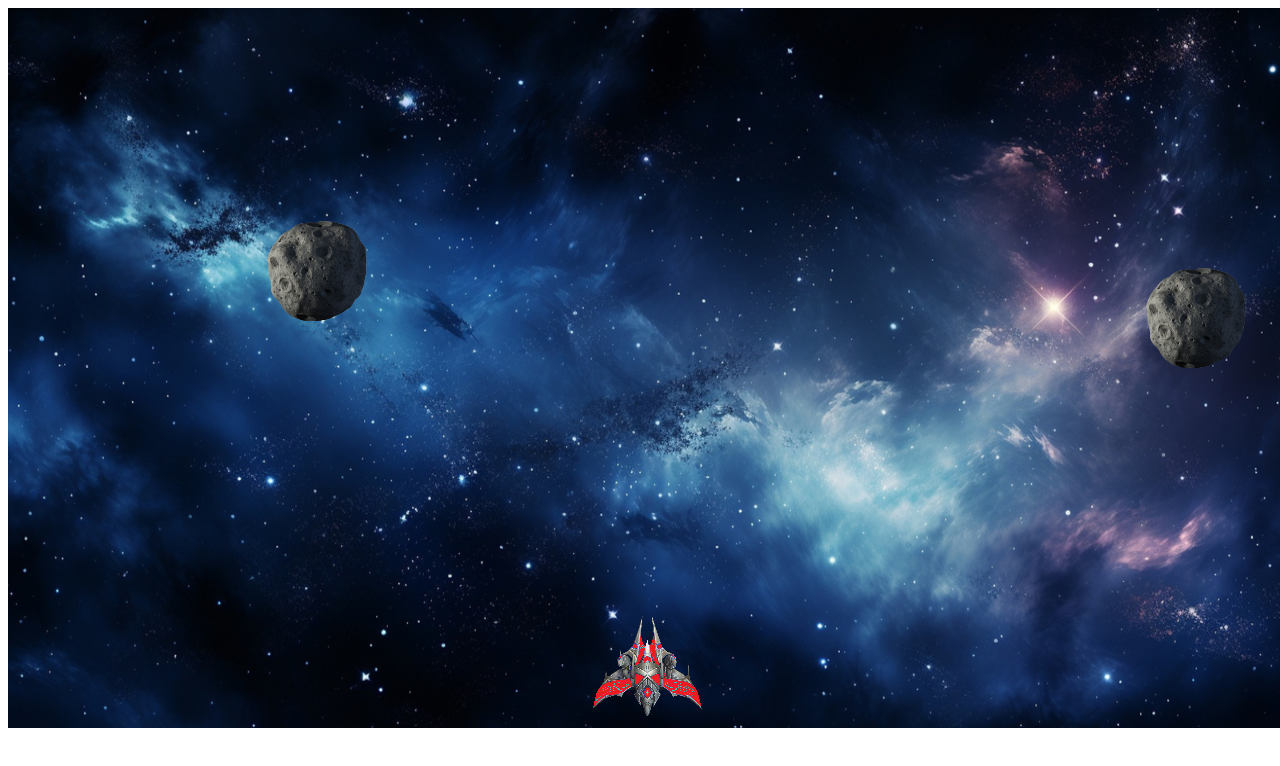
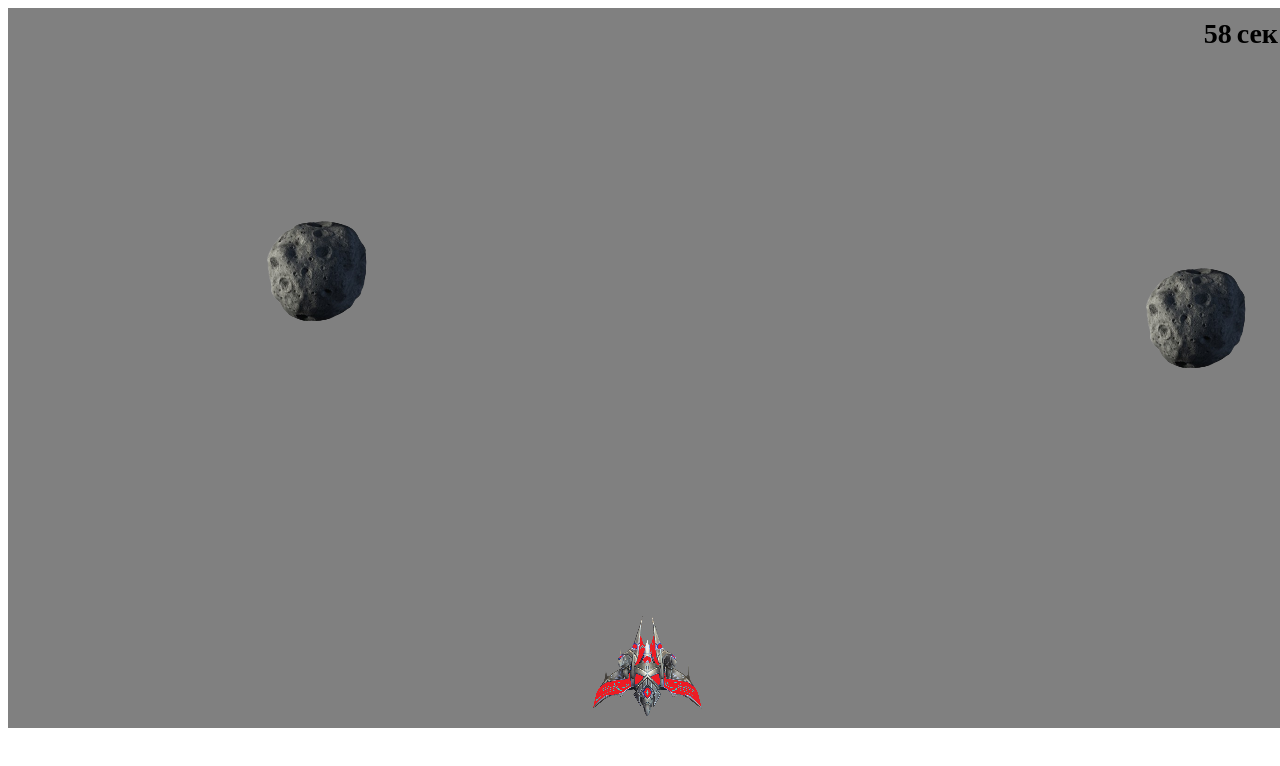
Before and after one commit to Andrii-13/space-shooter, a website built with Vite: page index.html in a window 1280 px wide. Built offline with nearby package versions, Linux system fonts and the light colour scheme; animation ran at ten frames a second.

Commit message:
add timer function

```diff
--- a/index.html
+++ b/index.html
@@ -7,7 +7,11 @@
     <link rel="stylesheet" href="/src/css/style.css">
 </head>
 <body>
+    </head>
+    <body>
+      <div id="timer"></div>
     <div class="modal"></div>
     <script type="module" src="./src/index.js"></script>
+    <script type="module" src="./src/helpers/setGameTime.js"></script>
 </body>
 </html>
--- a/src/app/createApp.js
+++ b/src/app/createApp.js
@@ -2,12 +2,12 @@ import { createSpace } from "../space/createSpace";
 import { createSpaceship } from "../spaceship/createSpaceship";
 import { createAsteroid } from "../asteroid/createAsteroid";
 import { initApp } from "./initApp";
+import { setGameTime } from "../helpers/setGameTime";
 
 export async function createApp() {
   const app = await initApp();
-  await createSpace(app);
+  //await createSpace(app);
   await createSpaceship(app);
   await createAsteroid(app);
-
-
+  setGameTime(app);
 }
--- a/src/app/initApp.js
+++ b/src/app/initApp.js
@@ -5,7 +5,7 @@ export async function initApp() {
   const app = new Application();
 
   await app.init({
-    background: "green",
+    background: "gray",
     width: refs.appWidth,
     height: refs.appHeight,
   });
--- a/src/asteroid/destruction.js
+++ b/src/asteroid/destruction.js
@@ -27,7 +27,6 @@ export function destruction(activeBullets) {
 function checkCollision(bullet, asteroid) {
   const bounds1 = bullet.getBounds(); // Отримуємо межі кулі
   const bounds2 = asteroid.getBounds(); // Отримуємо межі астероїда
-console.log(bounds1)
   // Перевіряємо, чи перетинаються ці межі
   return (
     bounds1.x + bounds1.width > bounds2.x && // Лівий край кулі за правим краєм астероїда
--- a/src/common/data.js
+++ b/src/common/data.js
@@ -13,4 +13,6 @@ export const refs = {
   asteroidWidth: 100,
   asteroidHeight: 100,
   totalAsteroid: 2,
+
+  gameTime: 60,
 };
--- a/src/css/style.css
+++ b/src/css/style.css
@@ -1,3 +1,22 @@
+*{
+ box-sizing: border-box;
+}
+
+#timer{
+  position: absolute;
+
+}
+
+.timer {
+  position: absolute;
+  display: flex;
+  justify-content: flex-end;
+  font-size: 28px;
+  font-weight: bold;
+  padding: 10px;
+  gap: 5px
+}
+
 .modal {
   position: fixed;
   overflow-y: auto;
--- /dev/null
+++ b/src/helpers/setGameTime.js
@@ -0,0 +1,25 @@
+import { refs } from "../common/data";
+
+
+export function setGameTime(app) {
+  let startTime = refs.gameTime;
+
+  const gameWidth = app.screen.width; // Отримуємо ширину гри
+
+  const timerHTLM = `<div class="timer" style="width: ${gameWidth}px"><span class="numeric">${startTime}</span> <span>сек</span></div>`;
+
+  const timerWrap = document.getElementById("timer");
+
+  timerWrap.insertAdjacentHTML("beforeend", timerHTLM);
+
+  const numericEl = document.querySelector(".numeric");
+
+  const timeInterval = setInterval(() => {
+    startTime -= 1;
+    numericEl.textContent = startTime;
+
+    if (startTime <= 0) {
+      clearInterval(timeInterval);
+    }
+  }, 1000);
+}
--- a/src/spaceship/isShoot.js
+++ b/src/spaceship/isShoot.js
@@ -32,7 +32,6 @@ export function isShoot(app, spaceship) {
       const bullet = activeBullets[i];
       bullet.y -= 10; // Рух кулі вгору
       destruction(activeBullets);
-
       // Видалення кулі, якщо вона виходить за межі екрану
       if (bullet.y < 0) {
         app.stage.removeChild(bullet);
```
